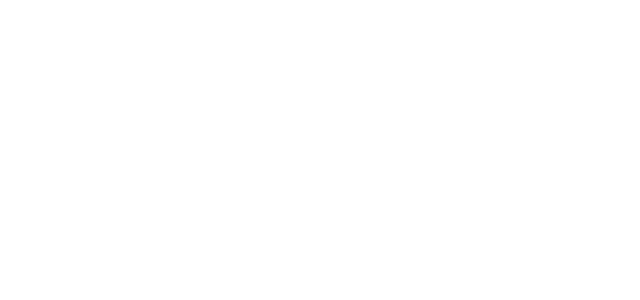
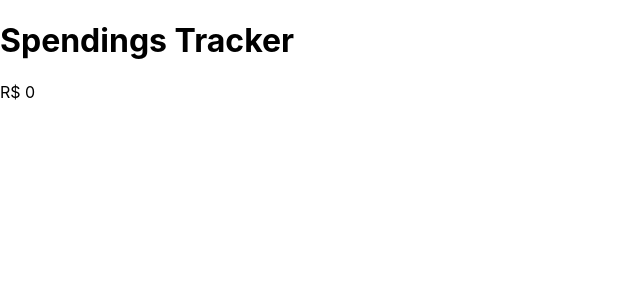
Before and after one commit to fernandofawkes/spending-tracker, a React (Create React App) app: page / in a window 1280 px wide. Shown: the top 300 px of the page, without its empty margins (0-640 px from the left). Built offline with nearby package versions, Linux system fonts and the light colour scheme.

Commit message:
header component structure

```diff
--- a/src/App.js
+++ b/src/App.js
@@ -1,8 +1,14 @@
-import React from 'react';
+import React, {useState} from 'react';
+import Header from './components/Header';
+function App() {
+  const [total, setTotal] = useState(0);
+  const [expense, setExpense] = useState([]);
 
-function App() {
+
+
   return (
     <div className="App">
+      <Header total={total} />
     </div>
   );
 }
--- /dev/null
+++ b/src/components/Header.js
@@ -0,0 +1,13 @@
+import React from 'react';
+
+function Header({total}) {
+
+  return (
+    <header>
+      <h1>Spendings Tracker</h1>
+      <div>R$ {total}</div>
+    </header>
+  )
+}
+
+export default Header;
```
